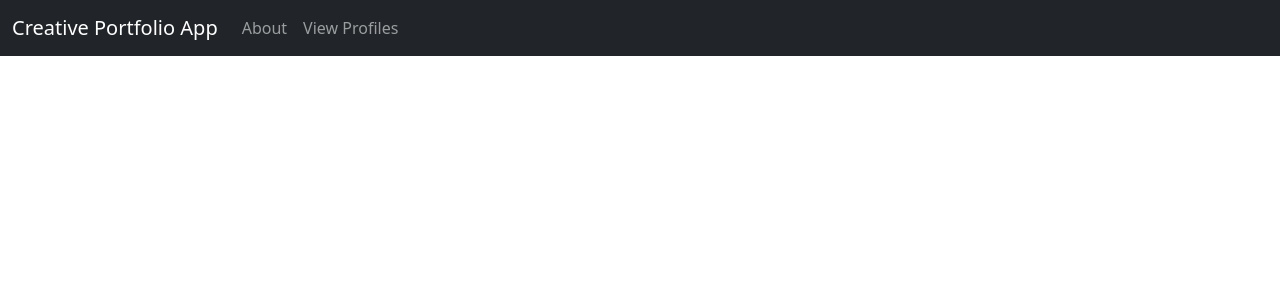
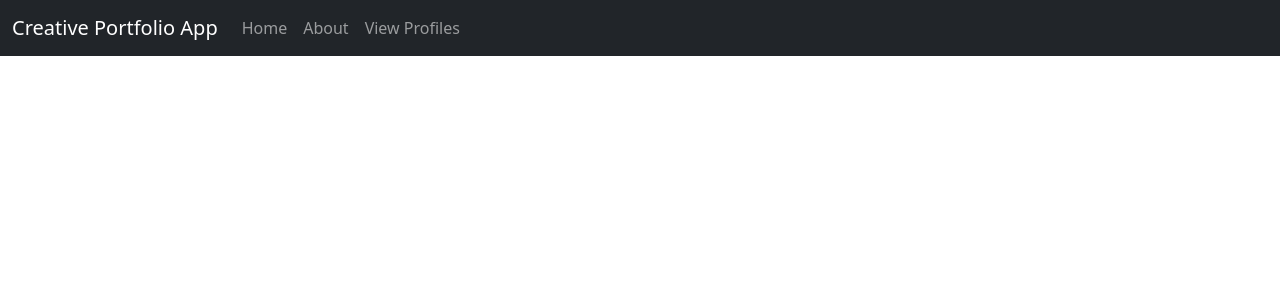
Before and after one commit to KeevinChang/concept-mini-assessment, a Django app: template templates/base.html in a window 1280 px wide. Shown: the top 300 px of the page. Run offline with Django 3.2, Linux system fonts and the light colour scheme; the template is opened without the code that fills it, so the values that code supplies are empty.

Commit message:
add home button to navbar

```diff
--- a/templates/base.html
+++ b/templates/base.html
@@ -10,6 +10,9 @@
         <div class="container-fluid">
             <a class="navbar-brand" href="{% url 'homepage' %}">Creative Portfolio App</a>
             <ul class="navbar-nav me-auto">
+                <li class="nav-item">
+                    <a class="nav-link" href="{% url 'homepage' %}">Home</a>
+                </li>
                 <li class="nav-item">
                     <a class="nav-link" href="{% url 'about' %}">About</a>
                 </li>
```
